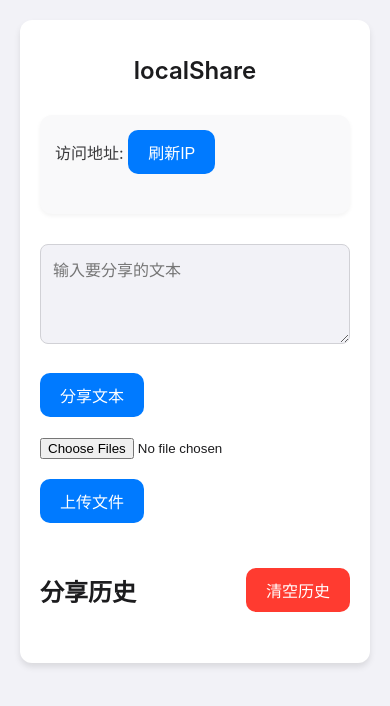
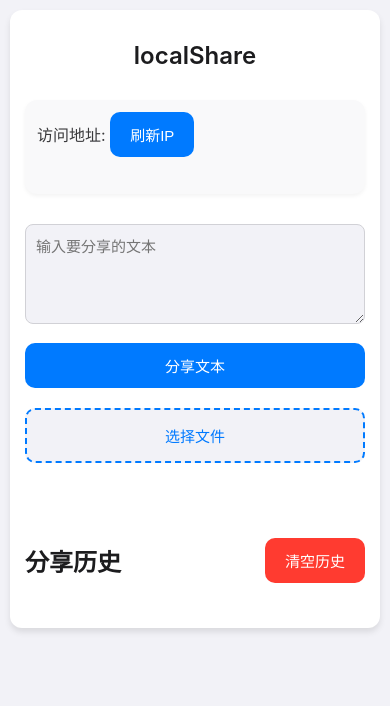
Before and after one commit to lzyjxqt/localShare, a Flask app: page / in a window 390 px wide. Shown: the top 706 px of the page. Run offline with Flask 3, Linux system fonts and the light colour scheme; data that the repository does not hold is empty.

Commit message:
修复一些bug
1. 修复包含换行的文本，换行丢失问题
2. 修复在小屏幕上选择文件按钮展示不全问题

```diff
--- a/static/main.js
+++ b/static/main.js
@@ -27,8 +27,8 @@ document.addEventListener('DOMContentLoaded', function() {
 function startPolling() {
     // 如果已经在轮询中，先停止
     stopPolling();
-    // 每5秒检查一次历史记录
-    pollingInterval = setInterval(checkForUpdates, 1500);
+    // 每2秒检查一次历史记录
+    pollingInterval = setInterval(checkForUpdates, 2000);
 }
 
 function stopPolling() {
@@ -56,16 +56,14 @@ function checkForUpdates() {
         })
         .catch(error => {
             console.error('检查更新失败:', error);
-            // 如果发生错误，停止轮询
             stopPolling();
         });
 }
 
 // 设置"二维码和访问地址"部分的显示状态
 function setupServerInfoSection() {
-    const serverInfoSection = document.querySelector('.server-info'); // 选择"二维码和访问地址"部分
+    const serverInfoSection = document.querySelector('.server-info');
     if (!isLocalAccess()) {
-        // 如果不是本机访问，隐藏整个部分
         serverInfoSection.style.display = 'none';
     }
 }
@@ -118,11 +116,43 @@ function shareText() {
 
 // 复制文本到剪贴板
 function copyText(text) {
-    const tempTextArea = document.getElementById('tempTextArea');
-    tempTextArea.value = text;
-    tempTextArea.select();
-    document.execCommand('copy');
+    // 使用 navigator.clipboard API (现代浏览器)
+    if (navigator.clipboard && window.isSecureContext) {
+        navigator.clipboard.writeText(text)
+            .then(() => alert('已复制到剪贴板'))
+            .catch(err => {
+        console.error('复制失败:', err);
+                fallbackCopyText(text);
+            });
+                } else {
+        fallbackCopyText(text);
+        }
+}
+
+// 复制文本的后备方法
+function fallbackCopyText(text) {
+    const textArea = document.createElement('textarea');
+    textArea.value = text;
+    textArea.style.position = 'fixed';
+    textArea.style.left = '-9999px';
+    textArea.style.top = '-9999px';
+    document.body.appendChild(textArea);
+
+    try {
+        textArea.select();
+        textArea.setSelectionRange(0, 99999);
+        const successful = document.execCommand('copy');
+        if (successful) {
             alert('已复制到剪贴板');
+                } else {
+            throw new Error('复制命令执行失败');
+        }
+    } catch (err) {
+        console.error('复制失败:', err);
+        alert('复制失败，请手动复制');
+    } finally {
+        document.body.removeChild(textArea);
+    }
 }
 
 // 设置文件上传相关功能
@@ -134,28 +164,37 @@ function setupFileUpload() {
 
     fileInput.addEventListener('change', function() {
         selectedFiles.innerHTML = '';
+        if (this.files.length > 0) {
             Array.from(this.files).forEach(file => {
                 const div = document.createElement('div');
                 div.textContent = `${file.name} (${formatFileSize(file.size)})`;
                 selectedFiles.appendChild(div);
             });
+            uploadButton.style.display = 'block';
+        } else {
+            uploadButton.style.display = 'none';
+        }
     });
 
-    uploadButton.removeEventListener('click', handleUpload);
     uploadButton.addEventListener('click', handleUpload);
+}
 
+// 处理文件上传
 function handleUpload() {
+    const fileInput = document.getElementById('fileInput');
+    const selectedFiles = document.getElementById('selectedFiles');
+    const uploadProgress = document.getElementById('uploadProgress');
+
     if (fileInput.files.length === 0) {
         alert('请选择要上传的文件');
         return;
     }
 
-        isUploading = true; // 标记开始上传
+    isUploading = true;
     const files = Array.from(fileInput.files);
     const totalFiles = files.length;
     let uploadedFiles = 0;
 
-        // 创建进度显示容器
     uploadProgress.innerHTML = '';
     const progressBars = {};
 
@@ -175,7 +214,6 @@ function setupFileUpload() {
         };
     });
 
-        // 并发上传，最多同时上传3个文件
     const concurrentUploads = 3;
     let currentIndex = 0;
 
@@ -201,6 +239,7 @@ function setupFileUpload() {
             if (uploadedFiles === totalFiles) {
                 fileInput.value = '';
                 selectedFiles.innerHTML = '';
+                uploadButton.style.display = 'none';
                 setTimeout(() => {
                     uploadProgress.innerHTML = '上传完成';
                     setTimeout(() => {
@@ -208,7 +247,7 @@ function setupFileUpload() {
                     }, 3000);
                 }, 1000);
             loadHistory();
-                    isUploading = false; // 标记上传完成
+                isUploading = false;
         }
             uploadNext();
         };
@@ -217,19 +256,17 @@ function setupFileUpload() {
             console.error('Upload failed for:', file.name);
             alert(`上传失败: ${file.name}`);
             if (uploadedFiles === totalFiles) {
-                    isUploading = false; // 确保在所有文件处理完后标记上传完成
+                isUploading = false;
 }
-                uploadNext(); // 即使失败也继续上传下一个
+            uploadNext();
         };
 
         xhr.open('POST', '/api/upload', true);
         xhr.send(formData);
     }
 
-        // 启动初始的并发上传
     for (let i = 0; i < Math.min(concurrentUploads, files.length); i++) {
         uploadNext();
-        }
     }
 }
 
@@ -238,7 +275,7 @@ function loadHistory() {
     fetch('/api/history')
         .then(response => response.json())
         .then(history => {
-            lastHistoryLength = history.length; // 更新历史记录长度
+            lastHistoryLength = history.length;
             const historyList = document.getElementById('historyList');
             historyList.innerHTML = '';
 
@@ -249,39 +286,99 @@ function loadHistory() {
                 div.className = 'history-item';
 
                 if (item.type === 'text') {
-                    div.innerHTML = `
-                        <div class="history-item-content">
-                            <div class="history-item-time">${item.time}</div>
-                            <div class="history-item-text">${item.content}</div>
-                        </div>
-                        <div class="history-item-buttons">
-                            <button onclick="copyText('${item.content.replace(/'/g, "\\'")}')">复制</button>
-                            <button class="delete-button" onclick="deleteHistory('${item.id}')">删除</button>
-                        </div>
-                    `;
+                    // 创建文本内容容器
+                    const contentDiv = document.createElement('div');
+                    contentDiv.className = 'history-item-content';
+
+                    // 创建时间显示
+                    const timeDiv = document.createElement('div');
+                    timeDiv.className = 'history-item-time';
+                    timeDiv.textContent = item.time;
+
+                    // 创建文本内容显示
+                    const textDiv = document.createElement('div');
+                    textDiv.className = 'history-item-text';
+                    textDiv.style.whiteSpace = 'pre-wrap';
+                    textDiv.textContent = item.content;
+
+                    contentDiv.appendChild(timeDiv);
+                    contentDiv.appendChild(textDiv);
+
+                    // 创建按钮容器
+                    const buttonsDiv = document.createElement('div');
+                    buttonsDiv.className = 'history-item-buttons';
+
+                    // 创建复制按钮
+                    const copyButton = document.createElement('button');
+                    copyButton.textContent = '复制';
+                    copyButton.onclick = () => copyText(item.content);
+
+                    // 创建删除按钮
+                    const deleteButton = document.createElement('button');
+                    deleteButton.textContent = '删除';
+                    deleteButton.className = 'delete-button';
+                    deleteButton.onclick = () => deleteHistory(item.id);
+
+                    buttonsDiv.appendChild(copyButton);
+                    buttonsDiv.appendChild(deleteButton);
+
+                    div.appendChild(contentDiv);
+                    div.appendChild(buttonsDiv);
                 } else {
-                    let buttons = `
-                        <button onclick="window.open('/uploads/${item.saved_name}', '_blank')">下载</button>
-                        <button class="delete-button" onclick="deleteHistory('${item.id}')">删除</button>
-                    `;
+                    // 创建文件内容容器
+                    const contentDiv = document.createElement('div');
+                    contentDiv.className = 'history-item-content';
+
+                    // 创建时间显示
+                    const timeDiv = document.createElement('div');
+                    timeDiv.className = 'history-item-time';
+                    timeDiv.textContent = item.time;
+
+                    // 创建文件名显示
+                    const filenameDiv = document.createElement('div');
+                    filenameDiv.className = 'history-item-filename';
+                    filenameDiv.textContent = item.original_name;
+
+                    contentDiv.appendChild(timeDiv);
+                    contentDiv.appendChild(filenameDiv);
+
+                    // 创建按钮容器
+                    const buttonsDiv = document.createElement('div');
+                    buttonsDiv.className = 'history-item-buttons';
 
                     if (showLocalButtons) {
-                        buttons = `
-                            <button class="open-local-only" onclick="openFile('${item.saved_name}')">打开</button>
-                            <button class="open-local-only" onclick="openFolder('${item.saved_name}')">跳转</button>
-                            ${buttons}
-                        `;
+                        // 创建打开按钮
+                        const openButton = document.createElement('button');
+                        openButton.textContent = '打开';
+                        openButton.className = 'open-local-only';
+                        openButton.onclick = () => openFile(item.saved_name);
+
+                        // 创建跳转按钮
+                        const folderButton = document.createElement('button');
+                        folderButton.textContent = '跳转';
+                        folderButton.className = 'open-local-only';
+                        folderButton.onclick = () => openFolder(item.saved_name);
+
+                        buttonsDiv.appendChild(openButton);
+                        buttonsDiv.appendChild(folderButton);
                     }
 
-                    div.innerHTML = `
-                        <div class="history-item-content">
-                            <div class="history-item-time">${item.time}</div>
-                            <div class="history-item-filename">${item.original_name}</div>
-                        </div>
-                        <div class="history-item-buttons">
-                            ${buttons}
-                        </div>
-                    `;
+                    // 创建下载按钮
+                    const downloadButton = document.createElement('button');
+                    downloadButton.textContent = '下载';
+                    downloadButton.onclick = () => window.open('/uploads/' + item.saved_name, '_blank');
+
+                    // 创建删除按钮
+                    const deleteButton = document.createElement('button');
+                    deleteButton.textContent = '删除';
+                    deleteButton.className = 'delete-button';
+                    deleteButton.onclick = () => deleteHistory(item.id);
+
+                    buttonsDiv.appendChild(downloadButton);
+                    buttonsDiv.appendChild(deleteButton);
+
+                    div.appendChild(contentDiv);
+                    div.appendChild(buttonsDiv);
                 }
 
                 historyList.appendChild(div);
--- a/static/style.css
+++ b/static/style.css
@@ -48,8 +48,8 @@ h1 {
 }
 
 .text-share textarea {
-    width: 100%; /* 确保文本框宽度为父容器的100% */
-    max-width: 100%; /* 防止超出父容器 */
+    width: 100%;
+    max-width: 100%;
     height: 100px;
     margin-bottom: 15px;
     padding: 12px;
@@ -59,19 +59,7 @@ h1 {
     background-color: #f2f2f7;
     font-size: 16px;
     color: #1c1c1e;
-    box-sizing: border-box; /* 确保宽度包含内边距和边框 */
-}
-
-.text-share button {
-    margin-top: 10px;
-    padding: 10px 20px;
-    background-color: #007aff;
-    color: white;
-    border: none;
-    border-radius: 10px;
-    cursor: pointer;
-    font-size: 16px;
-    font-weight: 500;
+    box-sizing: border-box;
 }
 
 button {
@@ -83,14 +71,43 @@ button {
     cursor: pointer;
     font-size: 16px;
     font-weight: 500;
+    transition: background-color 0.2s ease;
 }
 
 button:hover {
     background-color: #0056d2;
 }
 
-.file-share input[type="file"] {
-        margin-bottom: 10px;
+.file-share {
+    margin-bottom: 20px;
+}
+
+.file-input-container {
+    position: relative;
+    display: flex;
+        flex-direction: column;
+    gap: 10px;
+    margin-bottom: 15px;
+    }
+
+.custom-file-input {
+    display: inline-block;
+    padding: 12px 20px;
+    background-color: #f2f2f7;
+    color: #007aff;
+    border: 2px dashed #007aff;
+    border-radius: 10px;
+    cursor: pointer;
+    font-size: 16px;
+    font-weight: 500;
+    text-align: center;
+    transition: all 0.2s ease;
+    }
+
+.custom-file-input:hover {
+    background-color: #e5e5ea;
+    border-color: #0056d2;
+    color: #0056d2;
     }
 
 #selectedFiles {
@@ -98,9 +115,68 @@ button:hover {
     color: #3a3a3c;
     }
 
-#uploadProgress {
+#selectedFiles div {
+    background-color: #f2f2f7;
+    padding: 10px 12px;
+    margin: 5px 0;
+    border-radius: 8px;
+    font-size: 14px;
+    line-height: 1.4;
+    overflow-wrap: break-word;
+    word-break: break-all;
+    display: flex;
+    justify-content: space-between;
+    align-items: center;
+}
+
+    #uploadButton {
+    display: none;
+        width: 100%;
+        padding: 12px 20px;
+    background-color: #007aff;
+    color: white;
+    border: none;
+    border-radius: 10px;
+    cursor: pointer;
+    font-size: 16px;
+    font-weight: 500;
     margin-top: 10px;
-    color: #3a3a3c;
+    transition: background-color 0.2s ease;
+    }
+
+#uploadButton:hover {
+    background-color: #0056d2;
+    }
+
+#uploadButton:disabled {
+    background-color: #999;
+    cursor: not-allowed;
+    }
+
+.file-progress {
+    margin: 10px 0;
+    background-color: #f2f2f7;
+    padding: 12px;
+    border-radius: 8px;
+}
+
+.progress-bar {
+    height: 6px;
+    background-color: #e5e5ea;
+    border-radius: 3px;
+    margin-top: 8px;
+    overflow: hidden;
+}
+
+.progress-fill {
+    height: 100%;
+    background-color: #007aff;
+    transition: width 0.3s ease;
+}
+
+.progress-text {
+    font-size: 14px;
+    color: #8e8e93;
 }
 
 .history-section {
@@ -139,6 +215,7 @@ button:hover {
 .history-item-text {
     word-break: break-all;
     color: #1c1c1e;
+    white-space: pre-wrap;
 }
 
 .history-item-filename {
@@ -152,14 +229,7 @@ button:hover {
 }
 
 .danger-button {
-    padding: 10px 20px;
     background-color: #ff3b30;
-    color: white;
-    border: none;
-    border-radius: 10px;
-    cursor: pointer;
-    font-size: 16px;
-    font-weight: 500;
 }
 
 .danger-button:hover {
@@ -175,9 +245,18 @@ button:hover {
 }
 
 @media (max-width: 600px) {
+    body {
+        padding: 10px;
+    }
+
+    .container {
+        padding: 15px;
+    }
+
     .server-info {
         flex-direction: column;
         align-items: flex-start;
+        padding: 12px;
     }
 
     #qrcode {
@@ -186,15 +265,61 @@ button:hover {
 
     .history-item {
         flex-direction: column;
+        padding: 12px;
     }
 
     .history-item-content {
         margin-right: 0;
         margin-bottom: 10px;
+        width: 100%;
     }
 
     .history-item-buttons {
         width: 100%;
-        justify-content: flex-end;
+        flex-direction: column;
+    }
+
+    .history-item-buttons button {
+        width: 100%;
+        margin: 5px 0;
+    }
+
+    .file-input-container {
+        width: 100%;
+    }
+
+    .custom-file-input {
+        width: 100%;
+        box-sizing: border-box;
+        padding: 15px 20px;
+        font-size: 15px;
+    }
+
+    #selectedFiles div {
+        font-size: 13px;
+        padding: 10px;
+        flex-direction: column;
+        align-items: flex-start;
+        gap: 5px;
+    }
+
+    #uploadButton {
+        width: 100%;
+        padding: 15px 20px;
+        font-size: 15px;
+    }
+
+    .text-share textarea {
+        font-size: 15px;
+        padding: 10px;
+    }
+
+    .text-share button {
+        width: 100%;
+    }
+
+    button {
+        padding: 12px 20px;
+        font-size: 15px;
     }
 }
--- a/templates/index.html
+++ b/templates/index.html
@@ -19,7 +19,7 @@
                 <button onclick="refreshServerIP()">刷新IP</button>
             </div>
             <div id="qrcode"></div>
-            <div id="refreshStatus" style="color: green; margin-top: 10px;"></div> <!-- 提示信息区域 -->
+            <div id="refreshStatus" style="color: green; margin-top: 10px;"></div>
         </div>
 
         <div class="share-section">
@@ -29,28 +29,30 @@
             </div>
 
             <div class="file-share">
-                <input type="file" id="fileInput" multiple>
+                <div class="file-input-container">
+                    <label for="fileInput" class="custom-file-input">选择文件</label>
+                    <input type="file" id="fileInput" multiple style="display: none;">
                 <div id="selectedFiles"></div>
-                <button id="uploadButton">上传文件</button>
+                    <button id="uploadButton">上传文件</button>
+            </div>
                 <div id="uploadProgress"></div>
+        </div>
             </div>
-        </div>
 
         <div class="history-section">
             <div class="history-header">
                 <h2>分享历史</h2>
                 <button class="danger-button" onclick="clearAllHistory()">清空历史</button>
-            </div>
+        </div>
             <div id="historyList"></div>
-        </div>
+    </div>
     </div>
 
-    <textarea id="tempTextArea" style="position: absolute; left: -9999px;"></textarea>
     <script src="/static/main.js"></script>
     <script>
         function refreshServerIP() {
             console.log("正在尝试刷新服务器IP地址...");
-            document.getElementById('refreshStatus').textContent = '正在刷新 IP 地址...'; // 显示刷新状态
+            document.getElementById('refreshStatus').textContent = '正在刷新 IP 地址...';
             fetch('/api/ip')
                 .then(response => {
                     if (!response.ok) {
@@ -63,28 +65,23 @@
                     if (data && data.url) {
                         document.getElementById('serverUrl').textContent = data.url;
 
-                        // 更新二维码
                         const qrcodeElement = document.getElementById('qrcode');
-                        qrcodeElement.innerHTML = ""; // 清空旧的二维码
+                        qrcodeElement.innerHTML = "";
 
-                        // 生成二维码，并指定固定的宽度和高度
                         new QRCode(qrcodeElement, {
                             text: data.url,
-                            width: 128,  // 设置二维码宽度
-                            height: 128, // 设置二维码高度
+                            width: 128,
+                            height: 128,
                         });
-                        // 更新刷新状态
                         document.getElementById('refreshStatus').textContent = 'IP 地址刷新成功!';
                         document.getElementById('refreshStatus').style.color = 'green';
                     } else {
-                        // 更新刷新状态
                         document.getElementById('refreshStatus').textContent = '无法获取服务器 IP 地址';
                         document.getElementById('refreshStatus').style.color = 'red';
                     }
                 })
                 .catch(error => {
                     console.error('刷新IP时发生错误:', error);
-                    // 更新刷新状态
                     document.getElementById('refreshStatus').textContent = '刷新 IP 地址失败，请稍后重试';
                     document.getElementById('refreshStatus').style.color = 'red';
                 });
```
Lines whose indentation alone changed are shown as unchanged.
